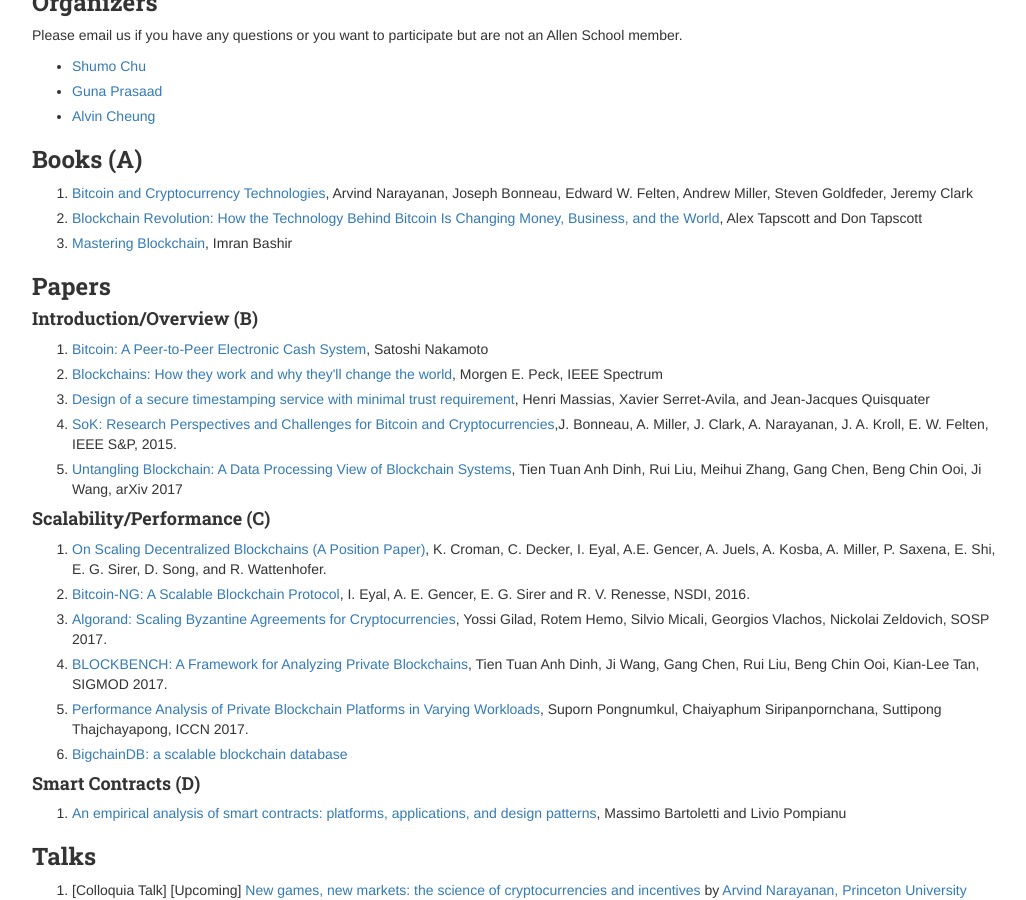
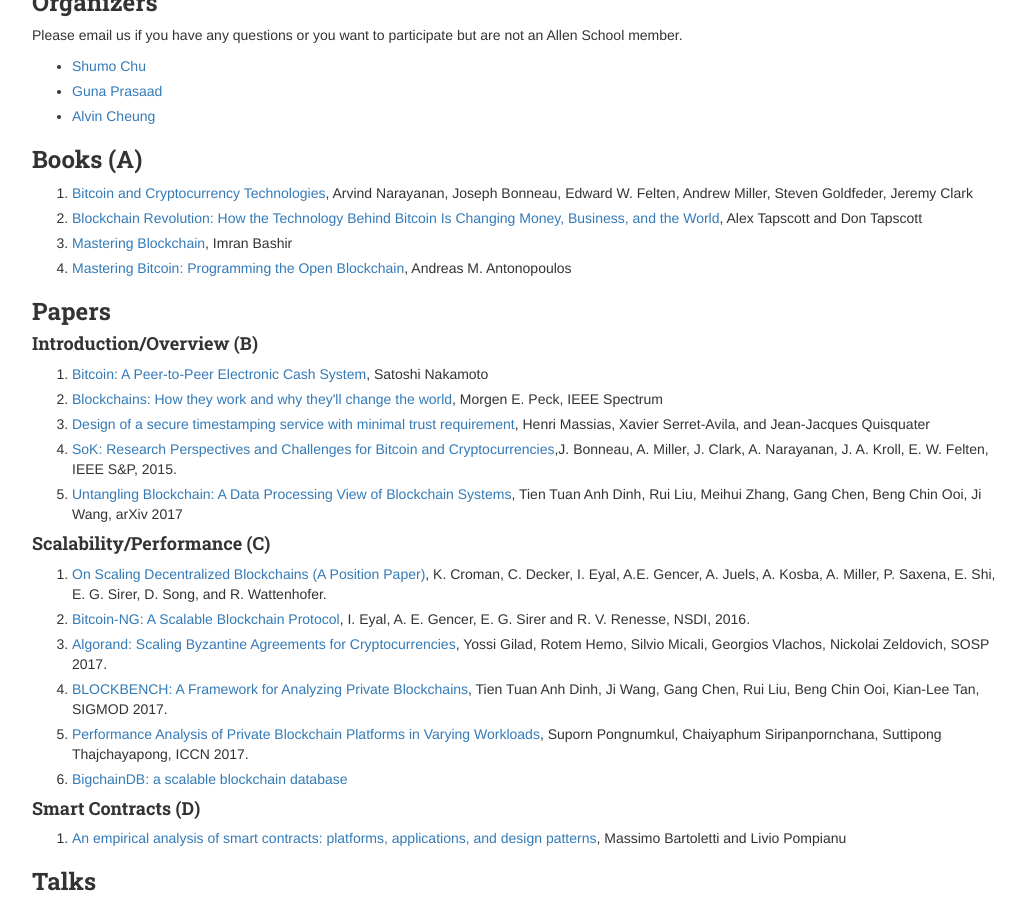
Before and after one commit to uwdb/website, a Jekyll site: the page built from seminars/cse590q/18wi/index.markdown, in a window 1280 px wide and 900 px high, scrolled down 1089 px. Shown: the whole window, without its empty margins (123-1149 px from the left). Built offline with Jekyll 4.4.1, drawn with Linux system fonts in a browser that asks for light colours; nearby versions of some CDN libraries.

Commit message:
Update index.markdown

```diff
--- a/seminars/cse590q/18wi/index.markdown
+++ b/seminars/cse590q/18wi/index.markdown
@@ -116,6 +116,7 @@
   <li><a href='http://bitcoinbook.cs.princeton.edu/'>Bitcoin and Cryptocurrency Technologies</a>, Arvind Narayanan, Joseph Bonneau, Edward W. Felten, Andrew Miller, Steven Goldfeder, Jeremy Clark </li>
   <li><a href='https://www.amazon.com/Blockchain-Revolution-Technology-Changing-Business/dp/1101980133'> Blockchain Revolution: How the Technology Behind Bitcoin Is Changing Money, Business, and the World</a>, Alex Tapscott and Don Tapscott</li>
   <li><a href='https://www.amazon.com/Mastering-Blockchain-decentralization-cryptography-frameworks/dp/1787125440'> Mastering Blockchain</a>, Imran Bashir </li>
+ <li><a href='https://www.amazon.com/Mastering-Bitcoin-Programming-Open-Blockchain/dp/1491954388'>Mastering Bitcoin: Programming the Open Blockchain</a>, Andreas M. Antonopoulos</li>
  </ol>
 
 ### Papers
```
